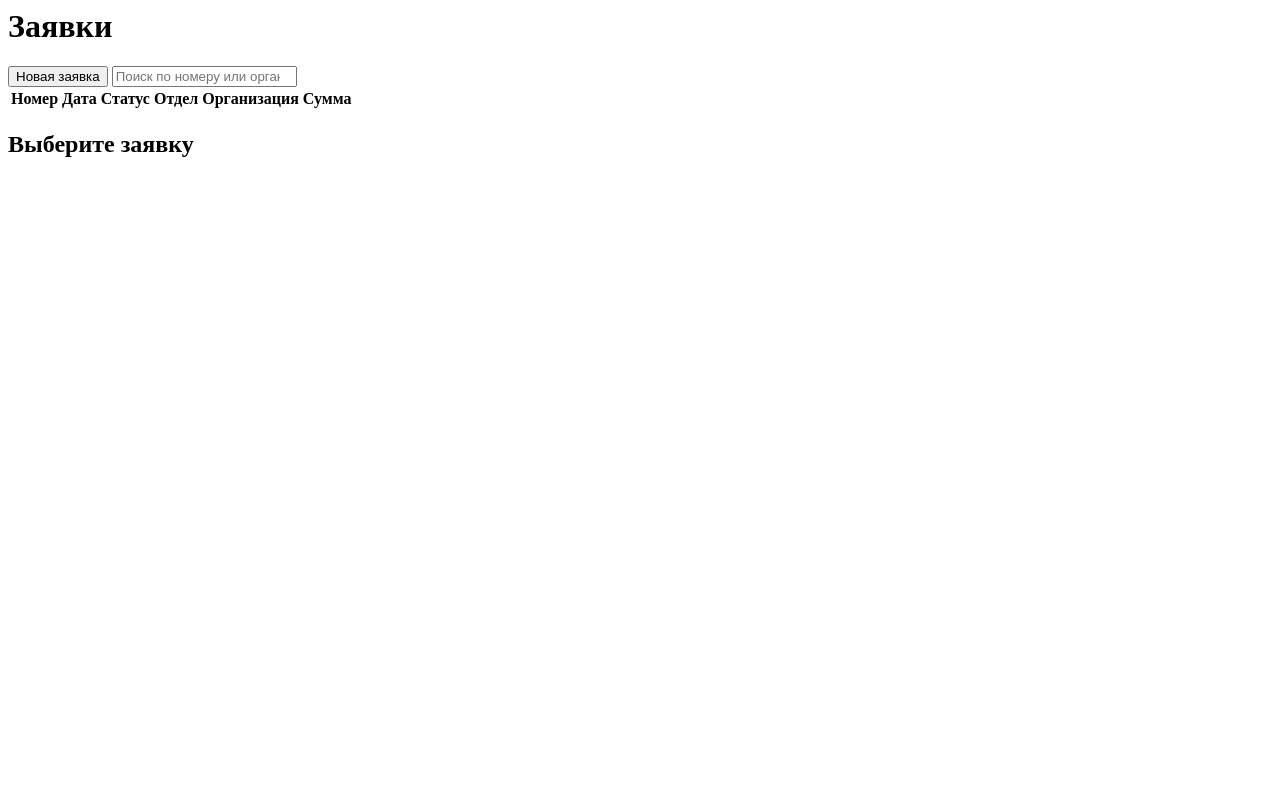
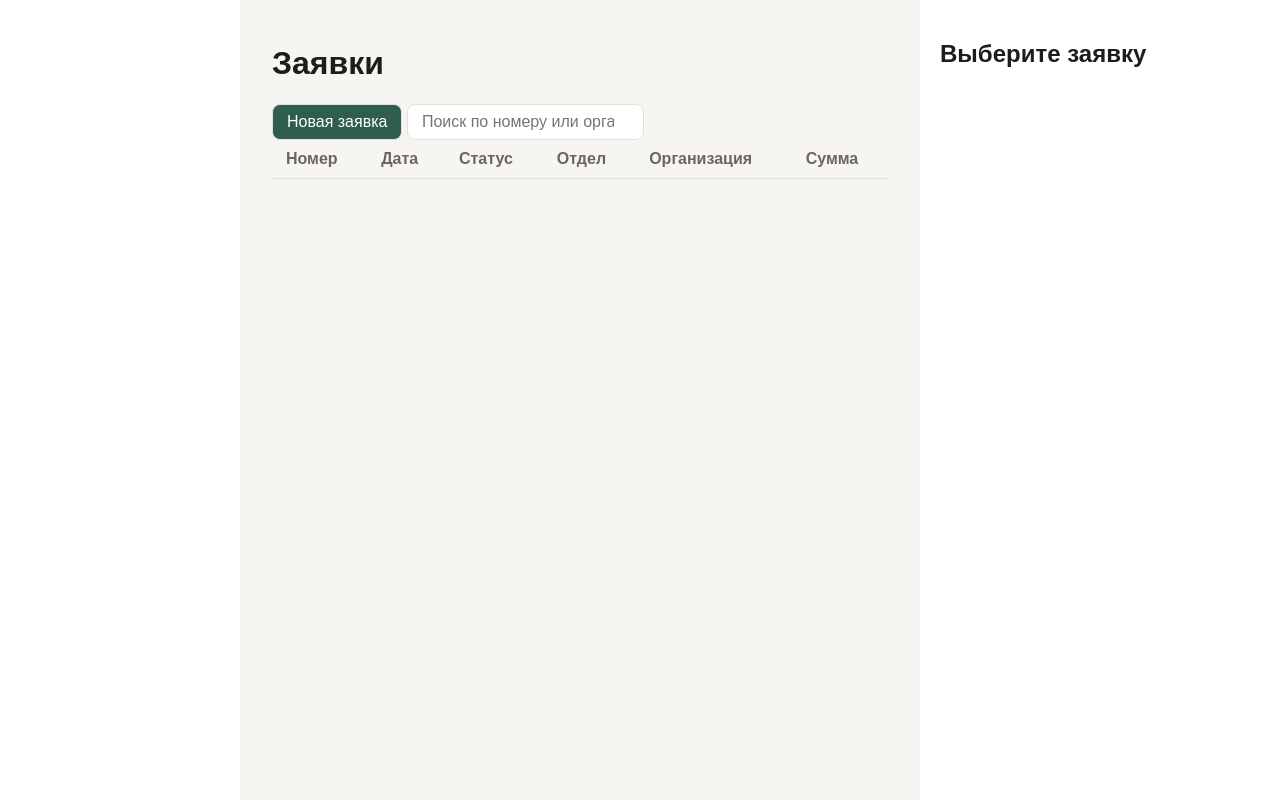
Before and after one commit to gelya2004/VKR, a plain HTML site: page docs/index.html in a window 1280 px wide. Drawn offline with Linux system fonts and the light colour scheme.

Commit message:
Оформление

```diff
--- a/docs/index.html
+++ b/docs/index.html
@@ -1,3 +1,11 @@
+<!DOCTYPE html>
+<html lang="ru">
+<head>
+    <meta charset="UTF-8">
+    <meta name="viewport" content="width=device-width, initial-scale=1.0">
+    <title>ВКР</title>
+    <link rel="stylesheet" href="style.css">
+</head>
 <body>
     <aside></aside>
     <main>
@@ -22,3 +30,4 @@
         <h2>Выберите заявку</h2>
     </aside>
 </body>
+</html>
--- /dev/null
+++ b/docs/style.css
@@ -0,0 +1,73 @@
+:root {
+    --color-bg: #F7F5F2;
+    --color-surface: #FFFFFF;
+    --color-text: #1F1D1A;
+    --color-muted: #6B665E;
+    --color-accent: #2F5D50;
+    --color-border: #E4E0D8;
+    --font: sans-serif;
+}
+
+body {
+    display: grid;
+    grid-template-columns: 240px 1fr 360px;
+    min-height: 100vh;
+    margin: 0;
+    background: var(--color-bg);
+    color: var(--color-text);
+    font-family: var(--font);
+}
+
+aside {
+    background: var(--color-surface);
+    padding: 20px;
+}
+
+main {
+    padding: 24px 32px;
+}
+
+table {
+    width: 100%;
+    border-collapse: collapse;
+}
+
+th {
+    color: var(--color-muted);
+    font-weight: 600;
+    text-align: left;
+}
+
+th, td {
+    padding: 10px 14px;
+    border-bottom: 1px solid var(--color-border);
+}
+
+button, input {
+    padding: 8px 14px;
+    border: 1px solid var(--color-border);
+    border-radius: 8px;
+    font: inherit;
+}
+
+button {
+    background: var(--color-accent);
+    color: #FFFFFF;
+    cursor: pointer;
+}
+
+:focus-visible {
+    outline: 3px solid var(--color-accent);
+    outline-offset: 2px;
+}
+
+.status {
+    display: inline-block;
+    padding: 4px 10px;
+    border-radius: 999px;
+}
+
+.status-draft {
+    background: #ECE8E1;
+    color: #4A463F;
+}
```
